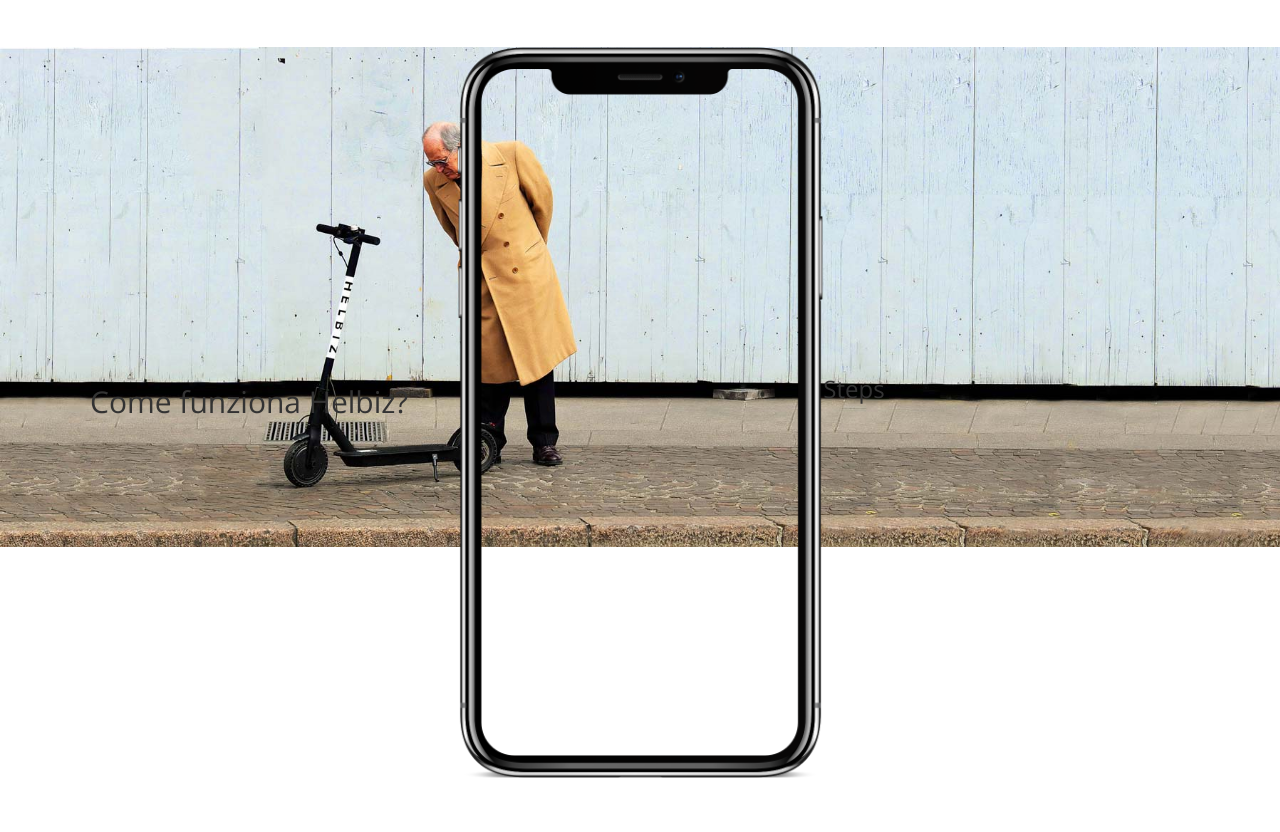
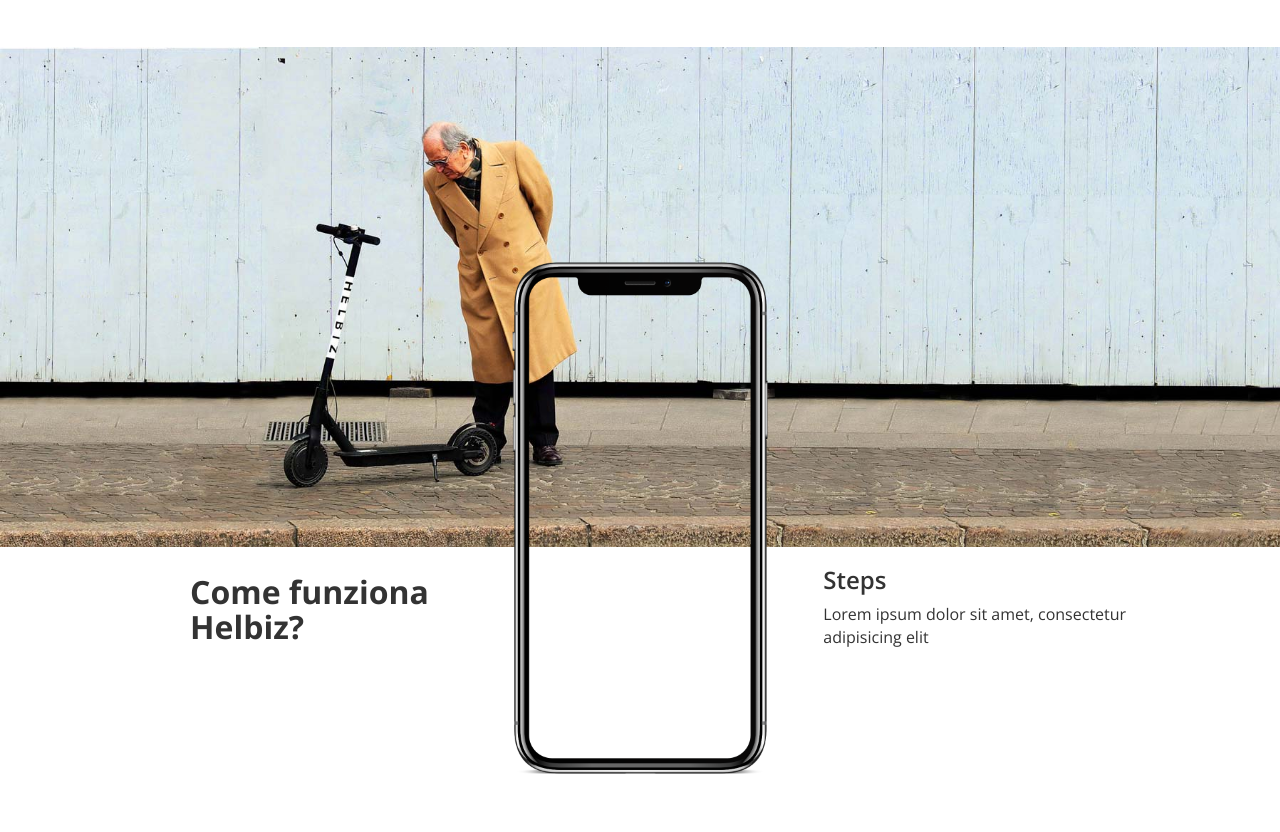
Before and after one commit to jacopo-vinanti96/html-css-helbiz, a plain HTML site: page index.html in a window 1280 px wide. Shown: the part 1199-2031 px from the top of the page. Before the commit the page ends 1977 px from the top, so only its background shows below. Drawn offline with nearby package versions, Linux system fonts and the light colour scheme.

Commit message:
Come funziona W.I.P. #2

```diff
--- a/css/style.css
+++ b/css/style.css
@@ -164,24 +164,41 @@ main .how_does_it_work {
 main .how_does_it_work .container_small {
   width: 1100px;
   font-size: 0;
-  margin: auto;
-  position: relative;
+  margin: 160px auto 70px;
 }
 
 main .how_does_it_work .banner {
   height:500px;
   position: absolute;
   left: 0;
+  z-index: -1;
 }
 
 main .how_does_it_work .col_custom {
   width: calc(100% / 3);
-  font-size: normal;
+  font-size: 16px;
   display: inline-block;
+  vertical-align: bottom;
+}
+
+main .how_does_it_work .col_custom:not(.phone) {
+  padding-bottom: 170px;
+}
+
+main .how_does_it_work .col_custom h2 {
+  margin-bottom: 15px;
+  margin-left: 100px;
+  font-weight: 700;
+  font-size: 32px;
+}
+
+main .how_does_it_work .col_custom h3 {
+  font-weight: 600;
 }
 
 main .how_does_it_work .col_custom img {
   width:100%;
+  padding: 15%;
 }
 
 
--- a/index.html
+++ b/index.html
@@ -88,8 +88,8 @@
         <div class="col_custom">
           <h2>Come funziona Helbiz?</h2>
         </div>
-        <div class="col_custom">
-          <img src="img/iphone.png" alt="">
+        <div class="col_custom phone">
+          <img src="img/iphone.png" alt="Iphone carousel">
         </div>
         <div class="col_custom">
           <h3>Steps</h3>
```
